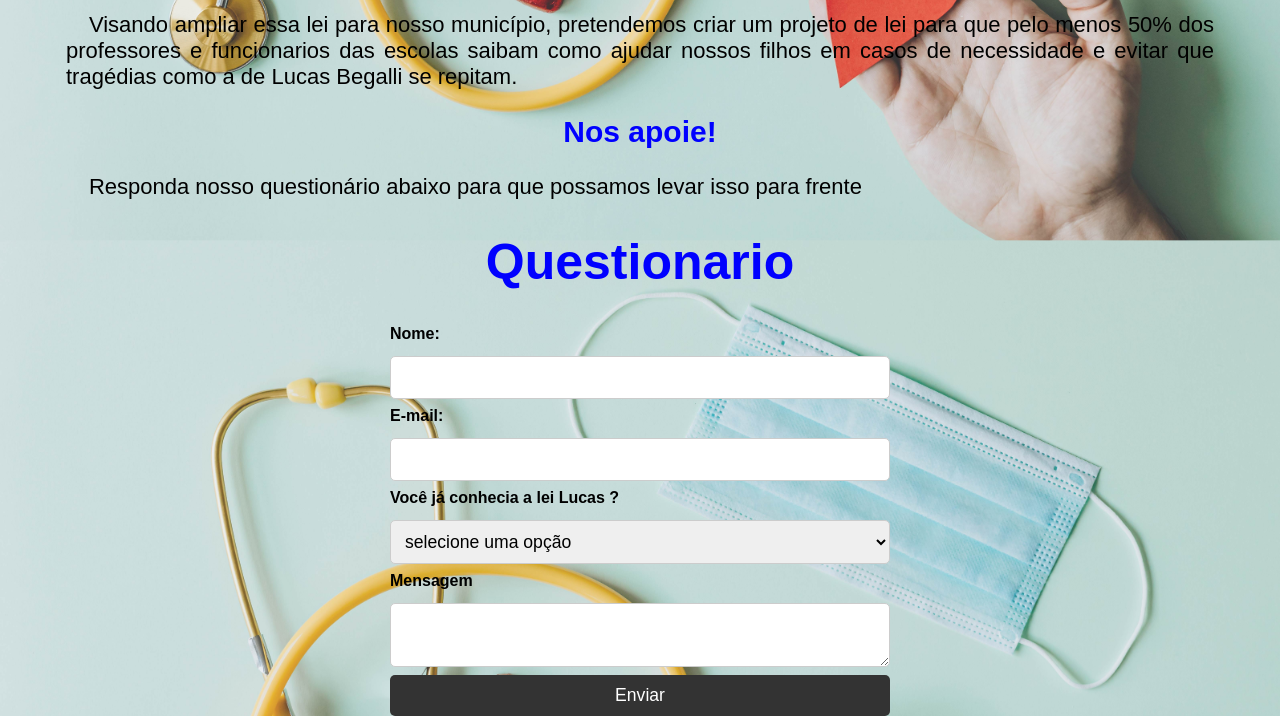
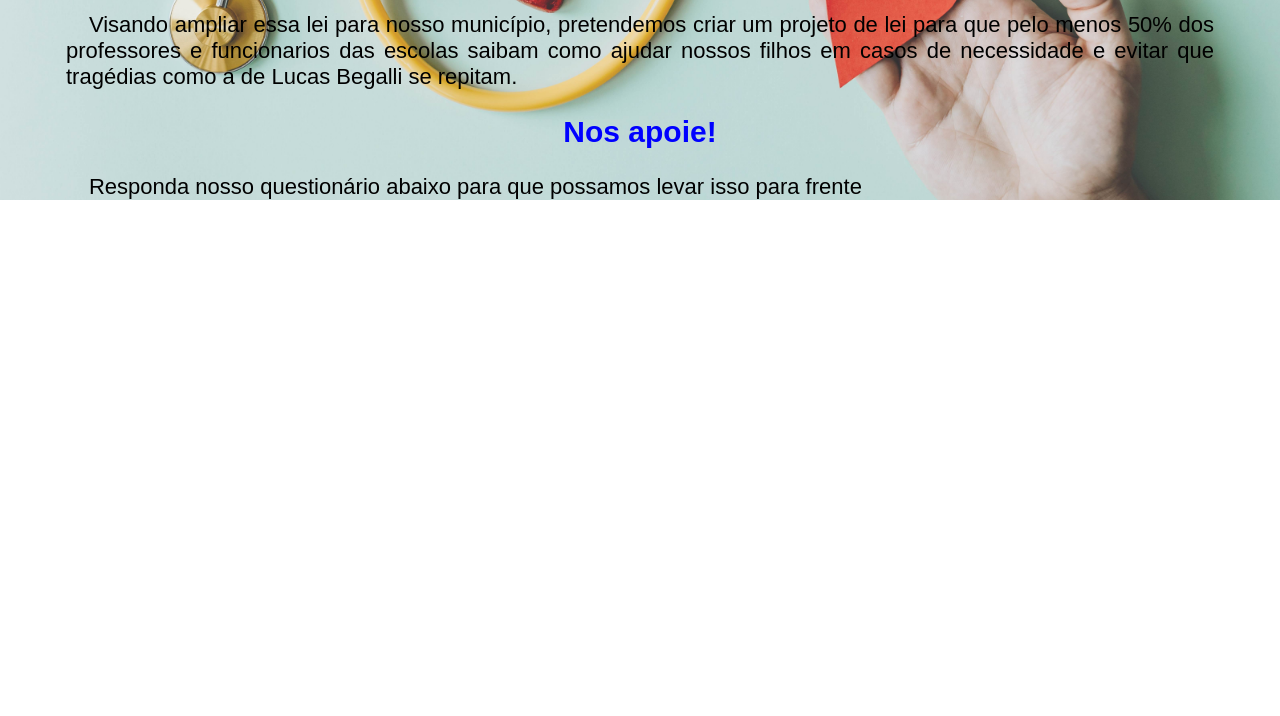
Before and after one commit to Harttonemkt/Lei-Lucas, a plain HTML site: page index.html in a window 1280 px wide. Shown: the part 613-1329 px from the top of the page. After the commit the page ends 813 px from the top, so only its background shows below. Drawn offline with Linux system fonts and the light colour scheme.

Commit message:
Update index.html

```diff
--- a/index.html
+++ b/index.html
@@ -56,28 +56,7 @@
 
     <h2>Nos apoie!</h2>
         <p class="texto">Responda nosso questionário abaixo para que possamos levar isso para frente</p>
-
-</div>
-
-<h1>Questionario</h1>
-<form id="form">
-    <label for="name">Nome:</label>
-    <input type="text" id="name">
-
-    <label for="email">E-mail:</label>
-    <input type="email" id="email">
-
-    <label for="job">Você já conhecia a lei Lucas ?</label>
-    <select name="job" id="job">
-        <option value="" >selecione uma opção</option>
-        <option value="sim">Sim</option>
-        <option value="não">Não</option>
-    </select>
-
-    <label for="message">Mensagem</label>
-    <textarea name="message" id="message"></textarea>
-
-    <button type="submit">Enviar</button>
+<hreef="https://docs.google.com/forms/d/e/1FAIpQLSdKR4vX3hZtcCxavfDq60vgFetjPMtza6_GeooUN53jkEJYnw/viewform">
 
 </body>
 </html>
```
